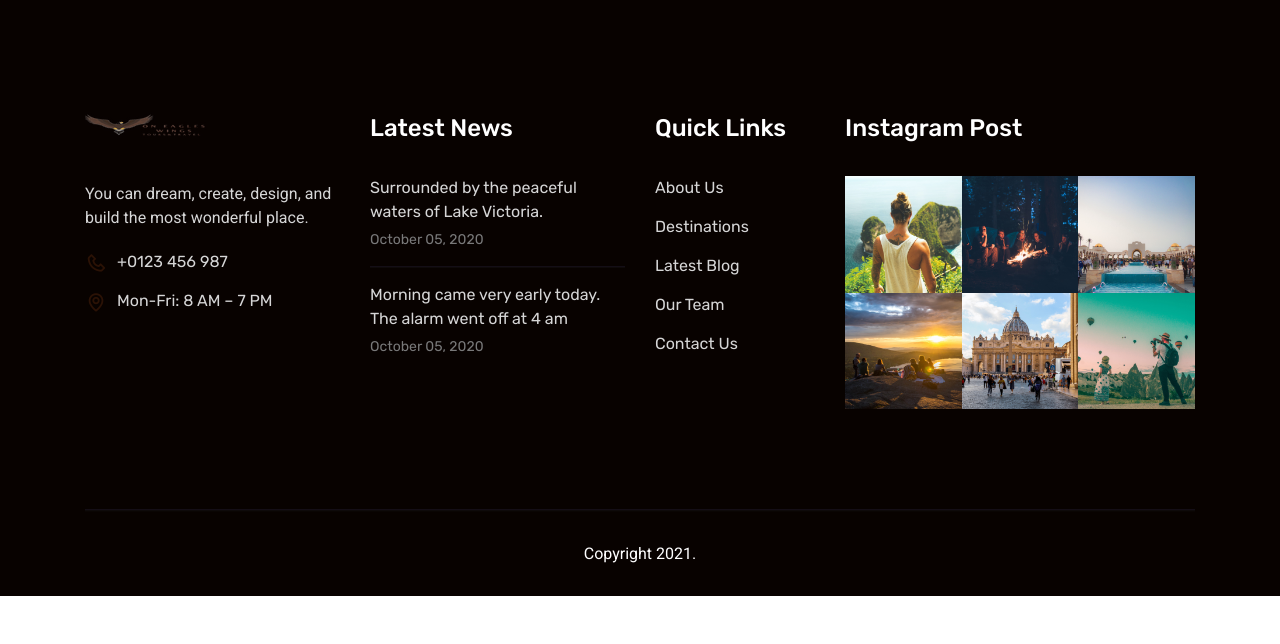
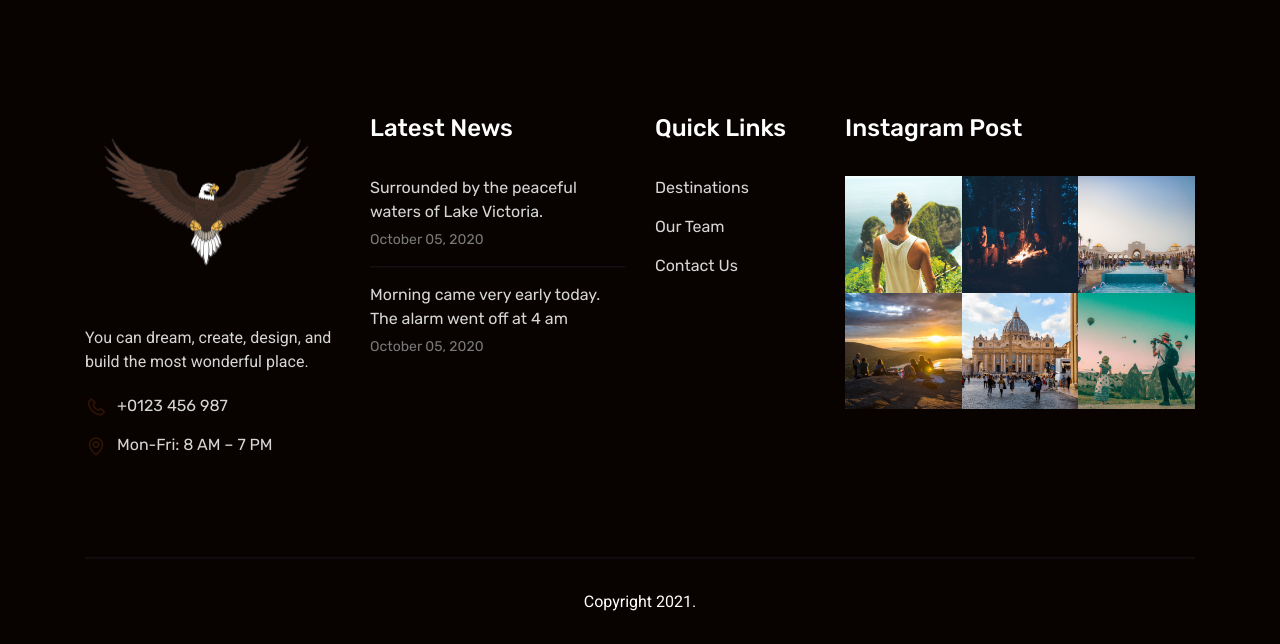
Before and after one commit to towbeedaniels/nework, a Laravel app: page /contact in a window 1280 px wide. Shown: the part 1788-2432 px from the top of the page. Before the commit the page ends 2384 px from the top, so only its background shows below. Run offline with Laravel 8, Linux system fonts and the light colour scheme; some libraries are stand-ins or nearby versions.

Commit message:
new changes

```diff
--- a/resources/views/layouts/app.blade.php
+++ b/resources/views/layouts/app.blade.php
@@ -78,7 +78,7 @@
                         <div class="collapse navbar-collapse mean-menu">
                             <ul class="navbar-nav ml-auto">
                                 <li class="nav-item">
-                                    <a href="/" class="nav-link active toggle">Home</a>
+                                    <a href="/" class="nav-link toggle">Home</a>
                                 </li>
                                 <li class="nav-item">
                                     <a href="#" class="nav-link toggle">Destinations<i
@@ -123,8 +123,8 @@
                     <div class="col-lg-3 col-md-5 col-sm-6 col-12">
                         <div class="footer-widget">
                             <div class="navbar-brand">
-                                <a href="index.html">
-                                    <img src="assets/img/logo2.png" alt="Logo" />
+                                <a href="/">
+                                    <img src="assets/img/eagle.png" alt="Logo" />
                                 </a>
                             </div>
                             <p>You can dream, create, design, and build the most wonderful place.</p>
@@ -143,12 +143,12 @@
                             <h5>Latest News</h5>
                             <ul class="footer-news">
                                 <li class="content">
-                                    <a href="blog-details.html">Surrounded by the peaceful waters of Lake Victoria.</a>
+                                    <a href="#">Surrounded by the peaceful waters of Lake Victoria.</a>
                                     <span>October 05, 2020</span>
                                     <hr>
                                 </li>
                                 <li class="content">
-                                    <a href="blog-details.html">Morning came very early today. The alarm went off at 4
+                                    <a href="#">Morning came very early today. The alarm went off at 4
                                         am</a>
                                     <span>October 05, 2020</span>
                                 </li>
@@ -160,19 +160,13 @@
                             <h5>Quick Links</h5>
                             <ul class="footer-links">
                                 <li>
-                                    <a href="about-us.html">About Us</a>
-                                </li>
-                                <li>
-                                    <a href="destinations.html">Destinations</a>
-                                </li>
-                                <li>
-                                    <a href="blog-style-1.html">Latest Blog</a>
+                                    <a href="/destinations">Destinations</a>
                                 </li>
                                 <li>
                                     <a href="team.html">Our Team</a>
                                 </li>
                                 <li>
-                                    <a href="contact.html">Contact Us</a>
+                                    <a href="/contact">Contact Us</a>
                                 </li>
                             </ul>
                         </div>
--- a/resources/views/pages/home.blade.php
+++ b/resources/views/pages/home.blade.php
@@ -1,6 +1,8 @@
 @extends('layouts.app')
 
 @section('title', 'On Eagles Wings Tours and Travel')
+
+@section('class', 'active')
 
 
 
```
Also changed, not shown: public/assets/img/eagle.png (added).
